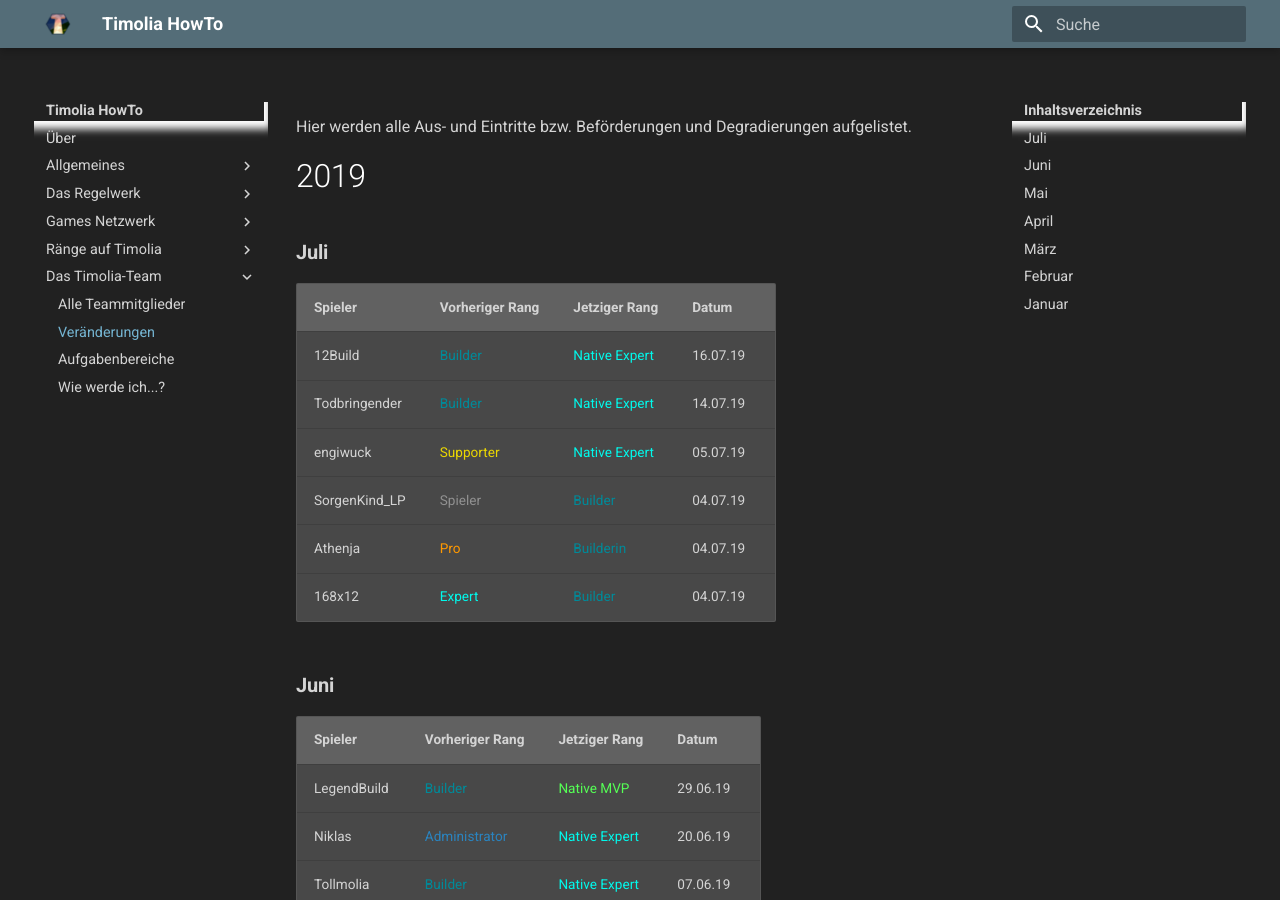
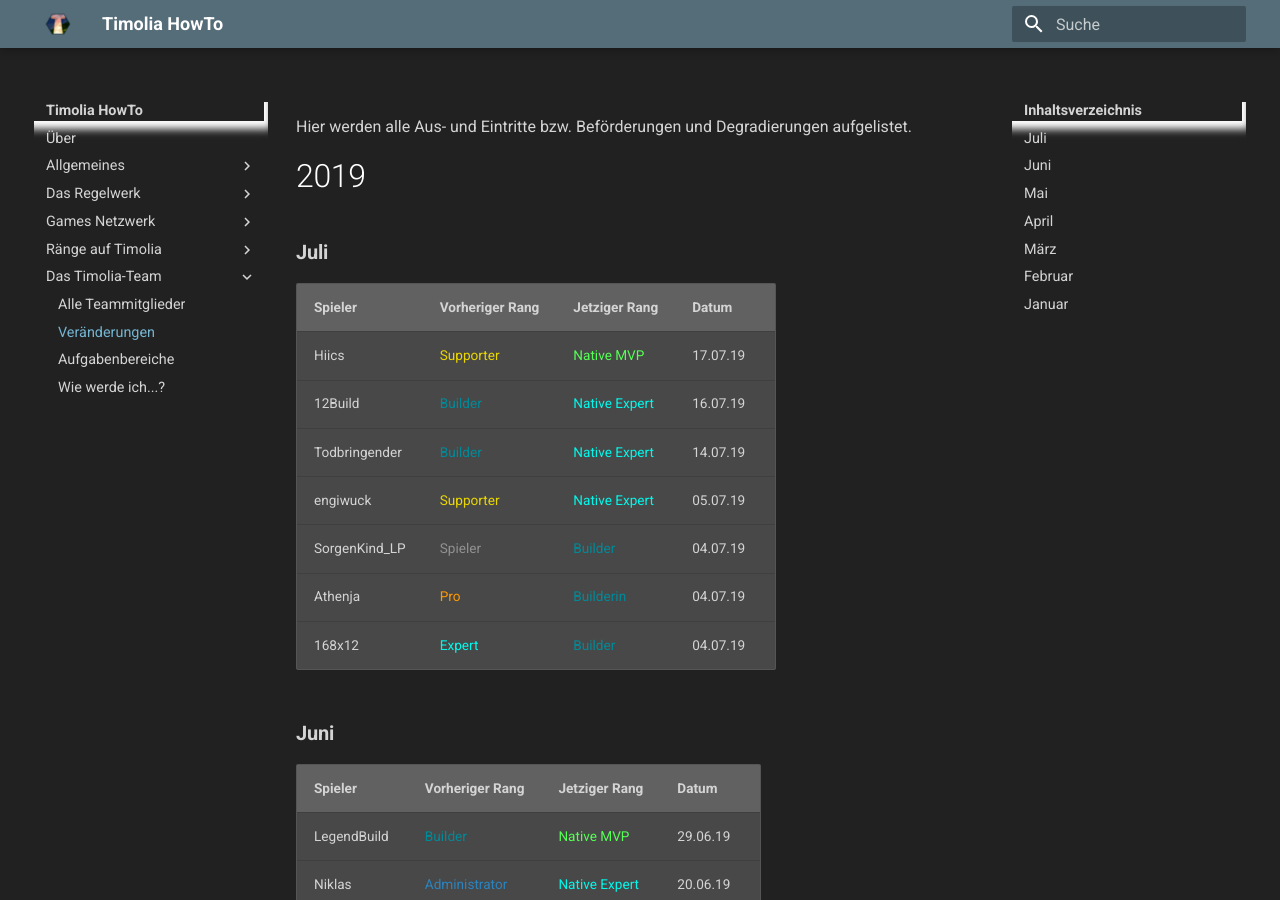
Before and after one commit to TimoliaDE/HowTo, an MkDocs documentation site: the page built from docs/team/changes.md, in a window 1280 px wide and 900 px high. Built offline with MkDocs 1.6.1 and Material for MkDocs 9.7.7, drawn with Linux system fonts in a browser that asks for light colours; old or Windows-style settings are respelled for this version of MkDocs.

Commit message:
Update changes.md

```diff
--- a/docs/team/changes.md
+++ b/docs/team/changes.md
@@ -5,6 +5,7 @@ Hier werden alle Aus- und Eintritte bzw. Beförderungen und Degradierungen aufge
 ###  <strong>Juli</strong>
 | Spieler | Vorheriger Rang | Jetziger Rang | Datum |
 | ------ | ------ | ------ | ------ |
+| Hiics | <span class='supporter'>Supporter</span> | <span class='mvp'>Native MVP</span> | 17.07.19 |
 | 12Build  | <span class='builder'>Builder</span> | <span class='expert'>Native Expert</span> | 16.07.19 |
 | Todbringender  | <span class='builder'>Builder</span> | <span class='expert'>Native Expert</span> | 14.07.19 |
 | engiwuck  | <span class='supporter'>Supporter</span> | <span class='expert'>Native Expert</span> | 05.07.19 |
```
